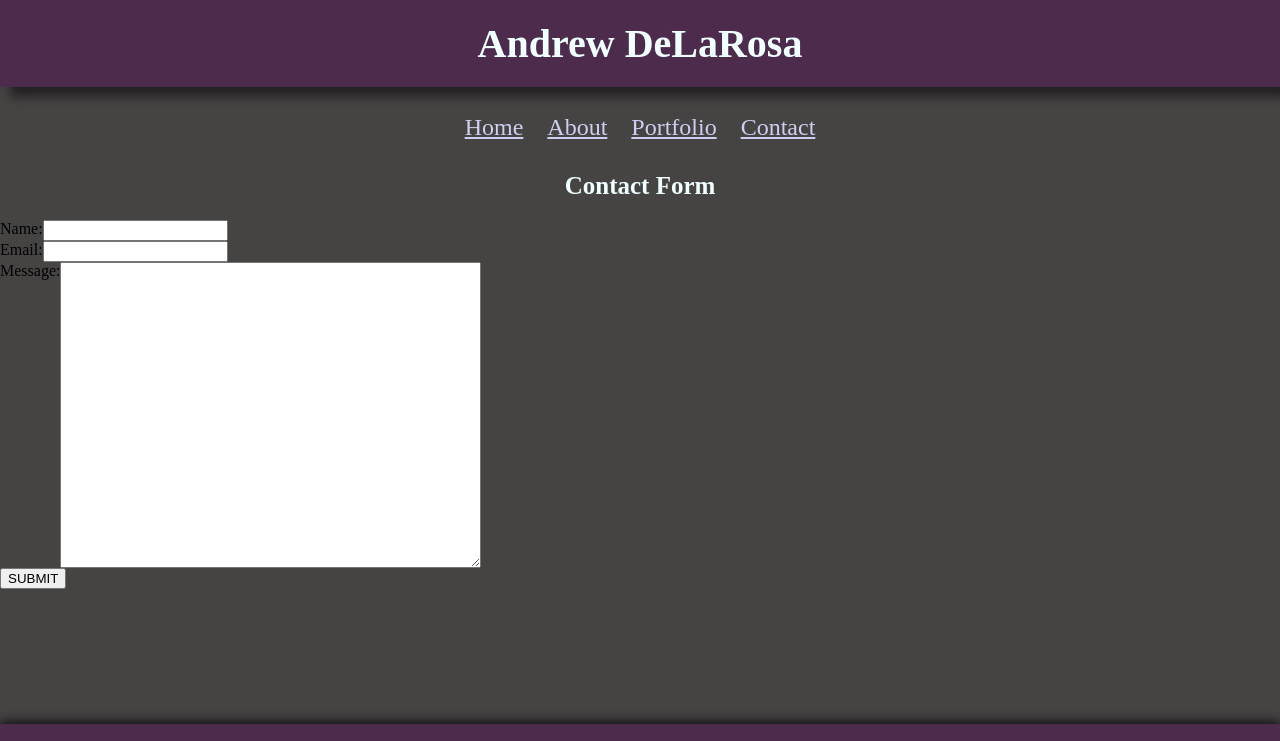
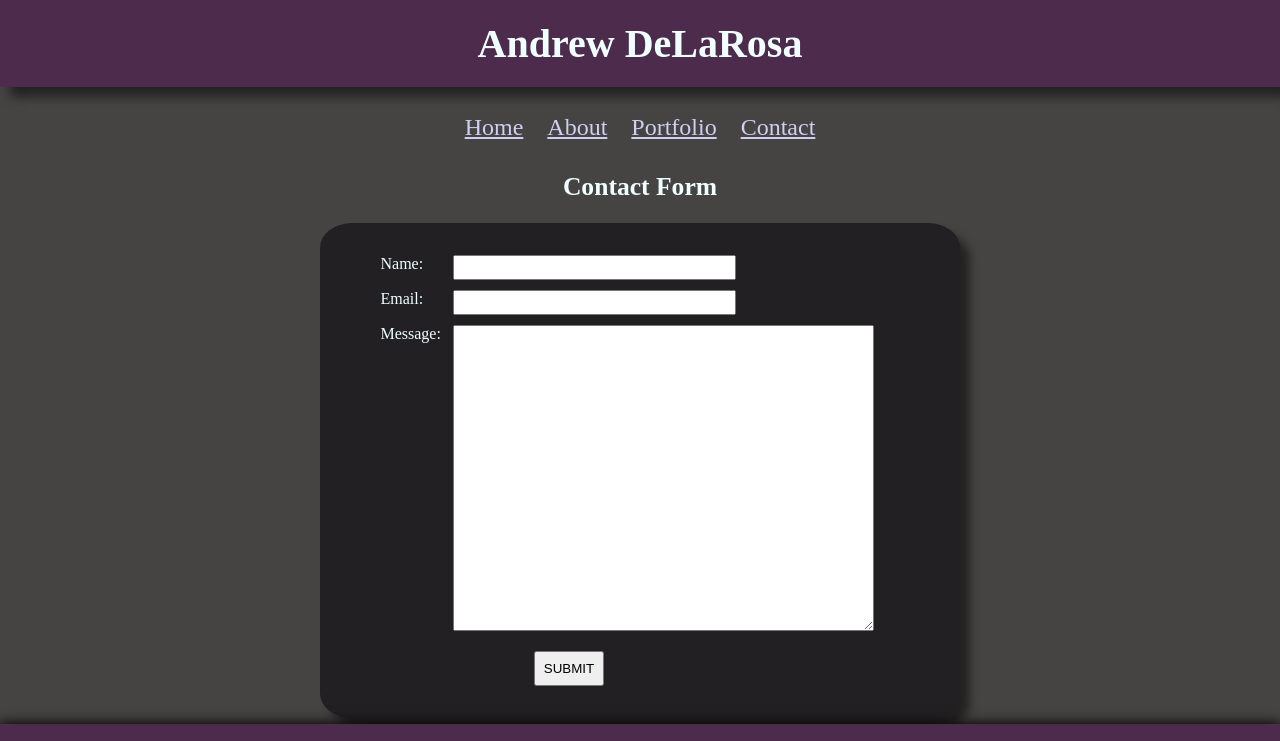
Before and after one commit to ARDelarosa/myWebsitePt2, a plain HTML site: page contact.html in a window 1280 px wide. Shown: the top 741 px of the page. Drawn offline with Linux system fonts and the light colour scheme.

Commit message:
updated contact & readme pg

```diff
--- a/contact.html
+++ b/contact.html
@@ -18,20 +18,27 @@
                 <a href="contact.html">Contact</a>
             </section>
         </header>
-    <main class="flex-contact">
-        <h2>Contact Form</h2>
+    <main>
+        <h2 class="h2-contact">Contact Form</h2>
+            <div class="flex-contact">
             <form action="./success.html" method="get">
+                <section>
                     <label class="labels">Name:
                         <input type="text" name="client"/>
                     </label>
+                </section>
+                <section>
                     <label>Email:
                         <input type="text" name="email"/>
                     </label>
+                </section>
+
                 <label>Message:
-                    <textarea rows="20" cols="50"></textarea>
+                    <textarea class="textarea" rows="20" cols="50"></textarea>
                 </label>
-                <button type="submit">SUBMIT</button>
+                <button class="submitbutton" type="submit">SUBMIT</button>
             </form>
+            </div>
     </main>
     <footer>
         <a href="http://www.facebook.com" target="_blank">
--- a/style.css
+++ b/style.css
@@ -141,8 +141,42 @@ p {
     text-align: left;
 }
 
+.flex-contact {
+    display: flex;
+    background-color: rgb(34, 32, 34);
+    justify-content: center;
+    margin-left: 25vw;
+    margin-right: 25vw;
+    padding: 2.5%;
+    box-shadow: 10px 10px 10px rgba(0, 0, 0, 0.5);
+    border-radius: 5%;
+}
+
+.h2-contact {
+    font-size: 2vw;
+}
+
 label {
     display: flex;
+    color: azure;
+    margin-right: 2vw;
+}
+
+input {
+    padding-top: 5px;
+    padding-left: 100px;
+    margin-bottom: 10px;
+    margin-left:30px;
+}
+
+.textarea {
+    margin-left: 12px;
+}
+
+.submitbutton {
+    margin-top: 2.5vh;
+    margin-left: 12vw;
+    padding: 1.5%;
 }
 
 footer {
```
Lines whose indentation alone changed are shown as unchanged.
